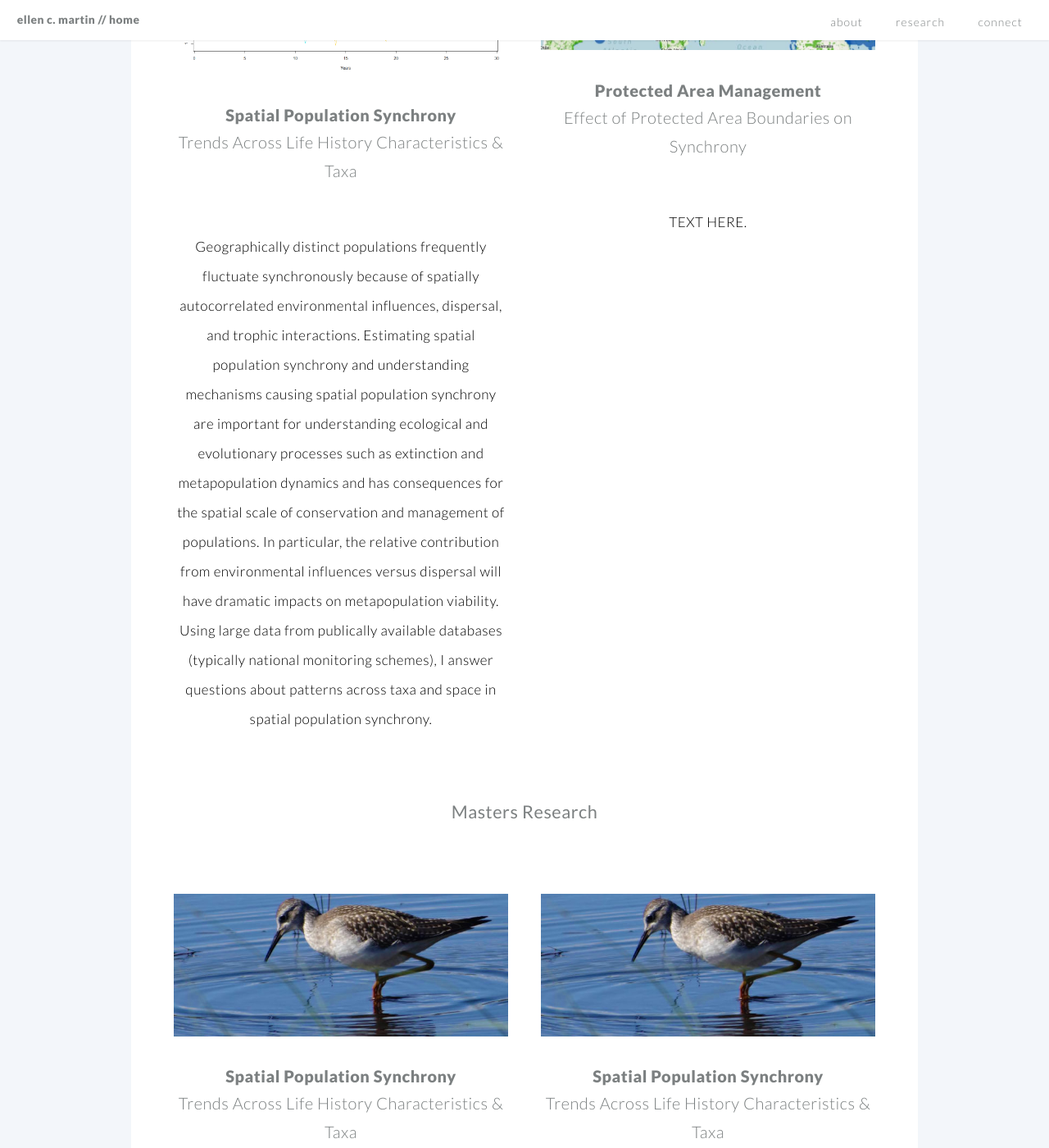
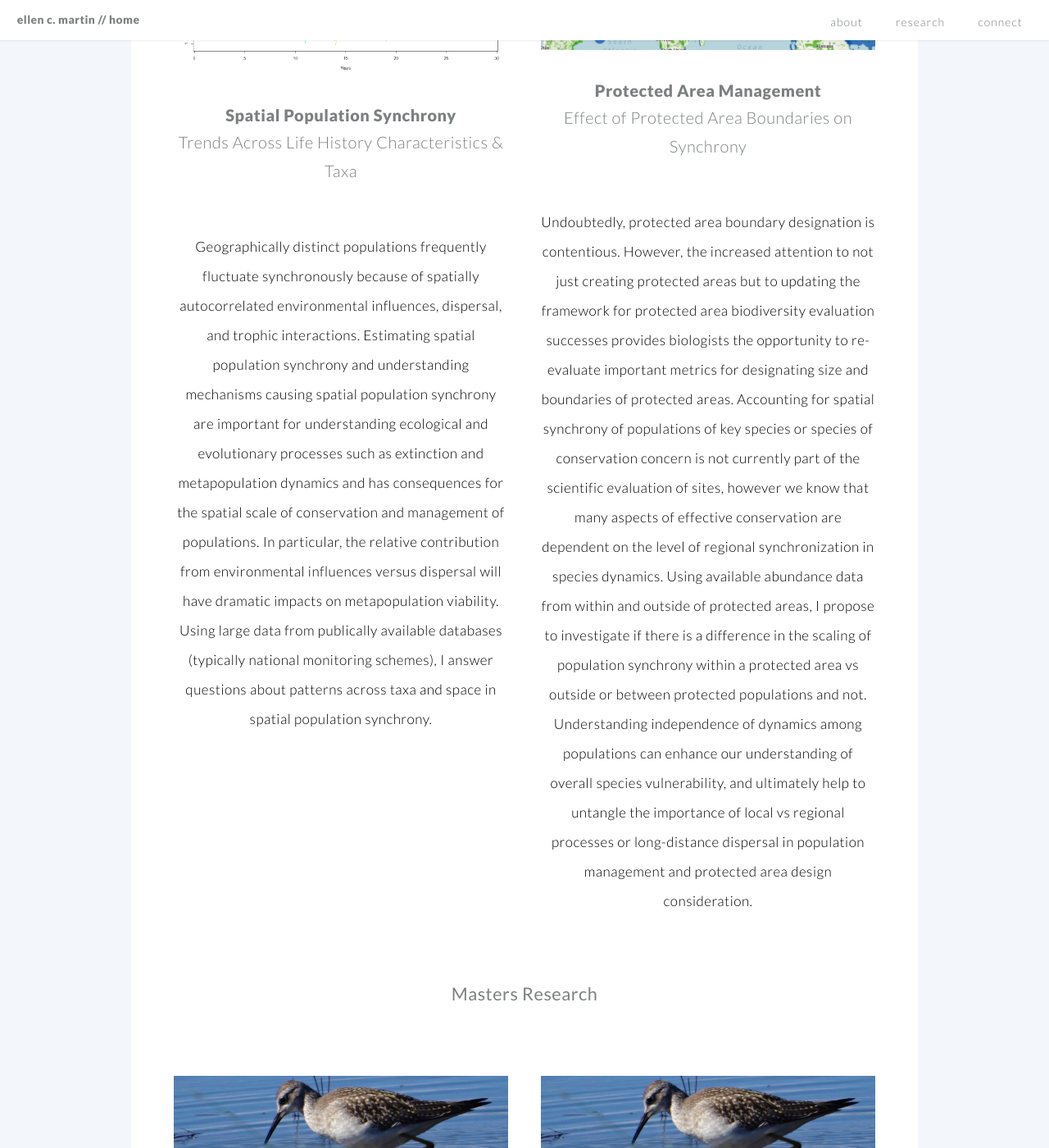
Before and after one commit to EllenCMartin/EllenCMartin.github.io, a Jekyll site: the page built from index.md, in a window 1280 px wide and 1400 px high, scrolled down 3443 px. Shown: the whole window at 82% size. Built offline with Jekyll 4.4.1, drawn with Linux system fonts in a browser that asks for light colours.

Commit message:
Update phd2.html

```diff
--- a/_includes/phd2.html
+++ b/_includes/phd2.html
@@ -1,5 +1,11 @@
 <h1><a href="#">Protected Area Management</a></h1>
 <h2>Effect of Protected Area Boundaries on Synchrony<h2>
 <p><span style="color:black; text-align:left; font-size:0.85em;">
-<br> TEXT HERE.
-  </p>
+<br>Undoubtedly, protected area boundary designation is contentious. However, the increased attention to not just creating protected areas but to updating the framework for protected area biodiversity evaluation
+  successes provides biologists the opportunity to re-evaluate important metrics for designating size and boundaries of protected areas. Accounting for
+  spatial synchrony of populations of key species or species of conservation concern is not currently part of the scientific evaluation of sites, however
+  we know that many aspects of effective conservation are dependent on the level of regional synchronization in species dynamics.
+  Using available abundance data from within and outside of protected areas, I propose to investigate if there is a difference in the scaling
+  of population synchrony within a protected area vs outside or between protected populations and not. Understanding independence of dynamics
+  among populations can enhance our understanding of overall species vulnerability, and ultimately help to untangle the importance of local vs
+  regional processes or long-distance dispersal in population management and protected area design consideration.
```
